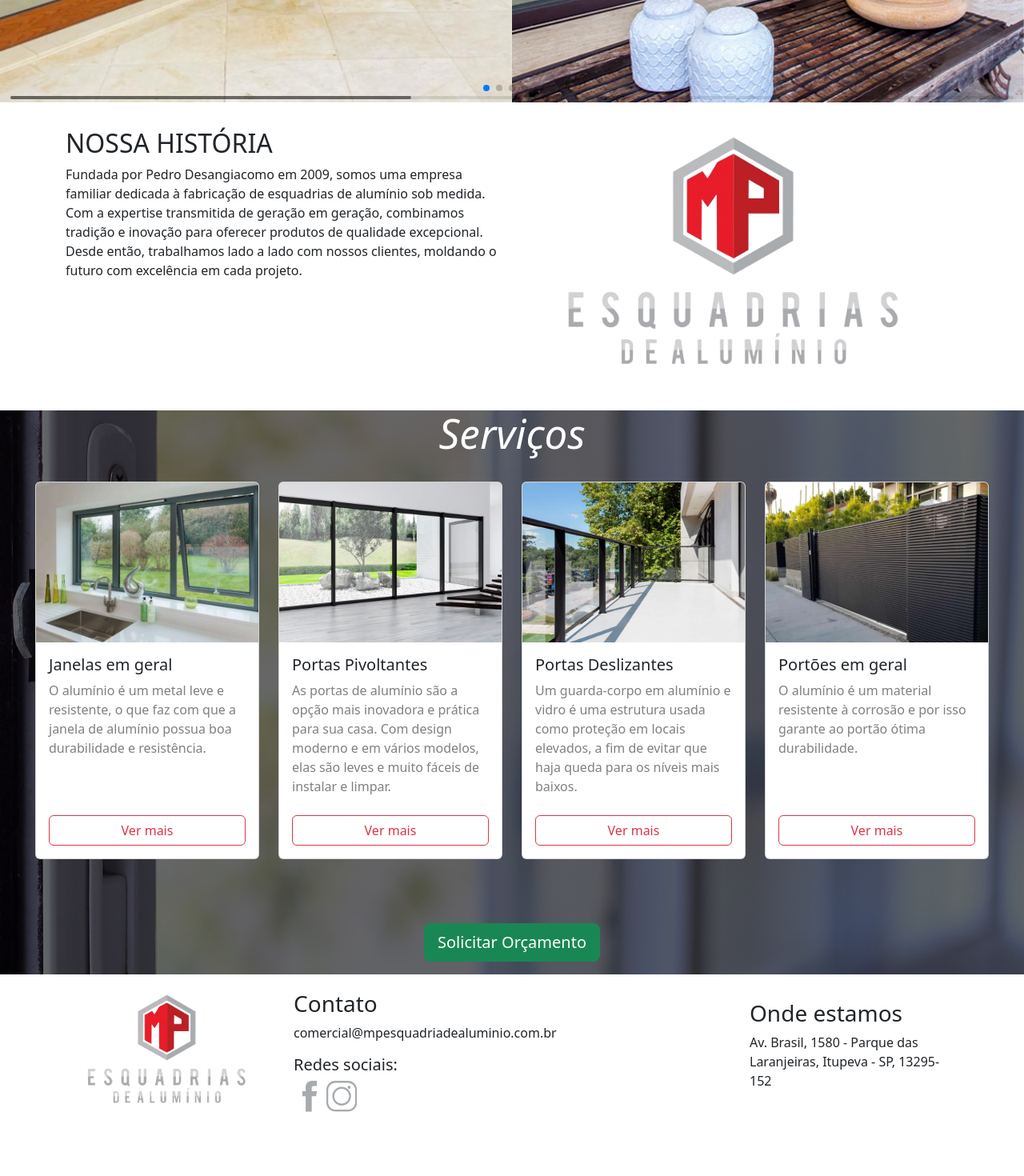
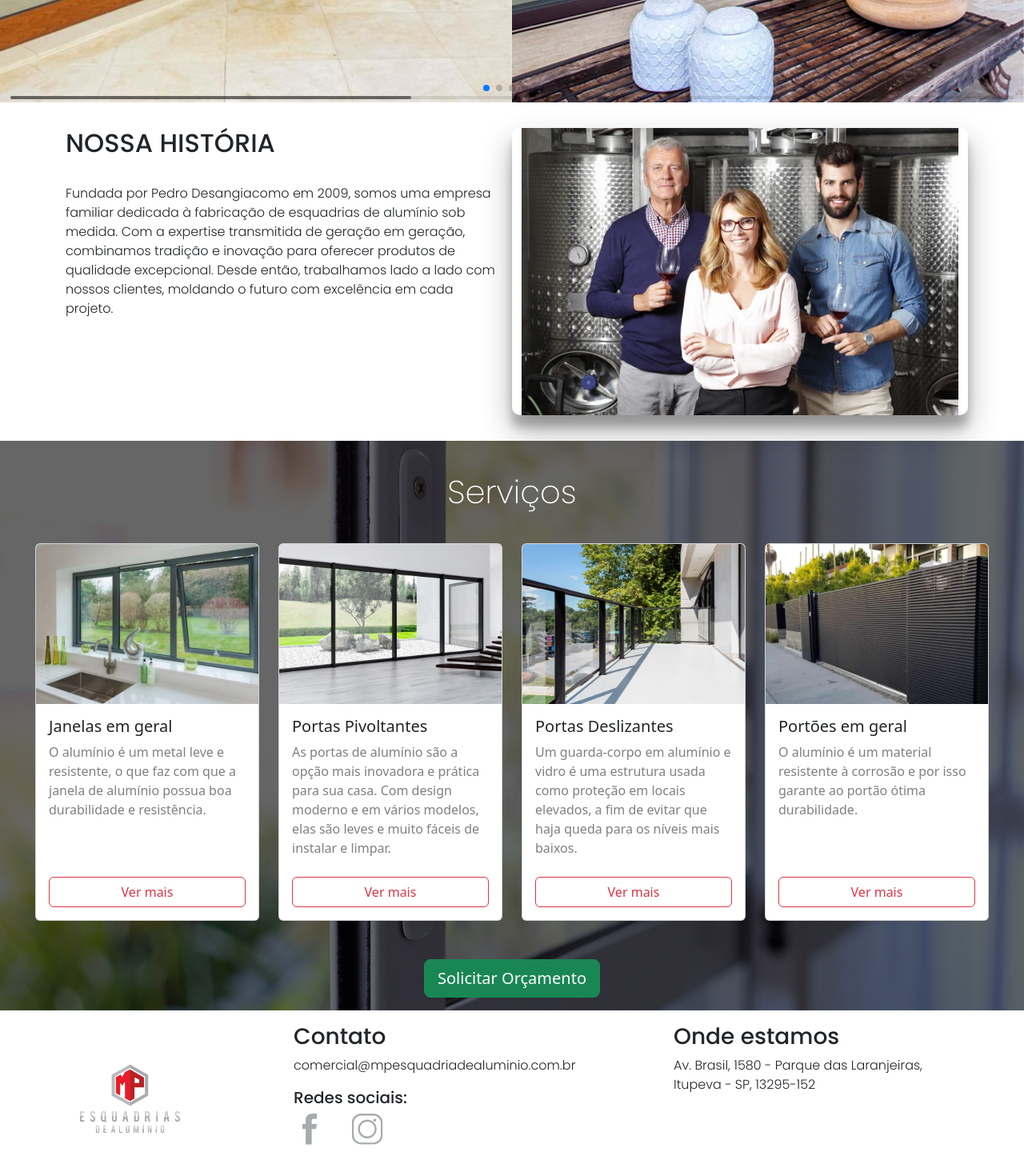
Before and after one commit to ViniciusRotondo/mp-esquadrias-de-aluminio, a React (Vite) app: page / in a window 1280 px wide. Shown: the part 672-2142 px from the top of the page at 80% size. Before the commit the page ends 2083 px from the top, so only its background shows below. Built offline with nearby package versions, Linux system fonts and the light colour scheme.

Commit message:
Ajustes Finais

```diff
--- a/package.json
+++ b/package.json
@@ -13,6 +13,7 @@
     "deploy": "gh-pages -d dist"
   },
   "dependencies": {
+    "@googlemaps/js-api-loader": "^1.16.6",
     "@react-google-maps/api": "^2.19.3",
     "bootstrap": "^5.3.3",
     "react": "^18.2.0",
--- a/src/Components/Carrossel/carousel.css
+++ b/src/Components/Carrossel/carousel.css
@@ -2,7 +2,6 @@
     width: 100%;
     object-fit: cover;
     height: 100vh;
-
 }
 
 .slide-container{
--- /dev/null
+++ b/src/Components/Footer/footer.css
@@ -0,0 +1,22 @@
+@import url('https://fonts.googleapis.com/css2?family=Poppins:ital,wght@0,100;0,200;0,300;0,400;0,500;0,600;0,700;0,800;0,900;1,100;1,200;1,300;1,400;1,500;1,600;1,700;1,800;1,900&display=swap');
+
+.container p{
+    font-family: "Poppins", sans-serif;
+    font-weight: 300;
+    font-style: normal;
+}
+
+.container h3, h5{
+    font-family: "Poppins", sans-serif;
+    font-weight: 500;
+    font-style: normal;
+}
+.container{
+    display: flex;
+    flex-direction: row;
+    justify-content: flex-start;
+}
+
+.nossas-redes img{
+    padding-right: 2em;
+}
--- a/src/Components/Footer/index.jsx
+++ b/src/Components/Footer/index.jsx
@@ -1,34 +1,68 @@
-import React from 'react';
-import { Container, Row, Col, Image } from 'react-bootstrap';
-import Facebook from '/facebook.svg';
-import Instagram from '/instagram.svg';
-import Logo from '/LogoCompleta.png';
+import "./footer.css";
+import React, { useEffect } from "react";
+import { Loader } from "@googlemaps/js-api-loader";
+import { Container, Row, Col, Image } from "react-bootstrap";
+import Facebook from "/facebook.svg";
+import Instagram from "/instagram.svg";
+import Logo from "/LogoCompleta.png";
 
 const Footer = () => {
+/*     const loader = new Loader({
+    apiKey: "AIzaSyBOSKZcVo6SjVL2b3oXps2hPFKP_2PaERs",
+    version: "weekly",
+    libraries: ["places"],
+  });
+
+  const mapOptions = {
+    center: {
+      lat: -23.167260,
+      lng: -47.054356,
+    },
+    zoom: 20,
+  };
+
+  useEffect(() => {
+    loader
+      .importLibrary("maps")
+      .then(({ Map }) => {
+        new Map(document.getElementById("map"), mapOptions);
+      })
+      .catch((e) => {
+
+      });
+  }, []);  */
+
   return (
-    <Container>
-      <Row className="align-items-center py-3">
-        <Col md={3} className='logo d-none d-md-block '>
-          <Image src={Logo} alt="logotipo" fluid className="align-self-center" />
+    <Container fluid className="container">
+      <Row className="align-items-start py-3">
+        <Col md={2} className="d-none d-md-block py-5">
+          <Image src={Logo} alt="logotipo" fluid className="align-self-start" />
         </Col>
-        <Col md={6} className="contato">
+        <Col md={{ span: 5, offset: 1 }} className="contato">
           <h3>Contato</h3>
-          <p>
-            comercial@mpesquadriadealuminio.com.br
-          </p>
+          <p>comercial@mpesquadriadealuminio.com.br</p>
           <h5>Redes sociais:</h5>
-          <div className='nossas-redes'>
-            <a target='blank' href='https://www.facebook.com/mp.esquadriadealuminio.1'>
+          <div className="nossas-redes">
+            <a
+              target="_blank"
+              href="https://www.facebook.com/mp.esquadriadealuminio.1"
+            >
               <img src={Facebook} alt="Imagem facebook" />
             </a>
-            <a target='blank' href='https://www.instagram.com/mp_esquadrias_de_aluminio?utm_source=ig_web_button_share_sheet&igsh=ZDNlZDc0MzIxNw=='>
-              <img src={Instagram} alt="Imagem instagram" className='insta' />
+            <a
+              target="_blank"
+              href="https://www.instagram.com/mp_esquadrias_de_aluminio?utm_source=ig_web_button_share_sheet&igsh=ZDNlZDc0MzIxNw=="
+            >
+              <img src={Instagram} alt="Imagem instagram" className="insta" />
             </a>
           </div>
         </Col>
-        <Col md={3} className="endereco py-3">
+        <Col md={4} className="endereco">
           <h3>Onde estamos</h3>
-          <p>Av. Brasil, 1580 - Parque das Laranjeiras, Itupeva - SP, 13295-152</p>
+          <p>
+            Av. Brasil, 1580 - Parque das Laranjeiras, Itupeva - SP, 13295-152
+          </p>
+          {/* <div id="map" style={{ width: "100%", height: "400px" }}></div> */}
         </Col>
       </Row>
     </Container>
--- a/src/Components/Header/index.jsx
+++ b/src/Components/Header/index.jsx
@@ -13,8 +13,9 @@ const Header = () => {
   const scrollToQuemSomos = () => {
     const quemSomosSection = document.querySelector(".ref-quem-somos");
     if (quemSomosSection) {
+      const offset = 80;
       window.scrollTo({
-        top: quemSomosSection.offsetTop,
+        top: quemSomosSection.offsetTop - offset,
         behavior: "smooth",
       });
     }
@@ -23,8 +24,9 @@ const Header = () => {
   const scrollToServicos = () => {
     const servicosSection = document.querySelector(".ref-servicos");
     if (servicosSection) {
+      const offset = 60;
       window.scrollTo({
-        top: servicosSection.offsetTop,
+        top: servicosSection.offsetTop - offset,
         behavior: "smooth",
       });
     }
@@ -60,16 +62,17 @@ const Header = () => {
             activeKey="/home"
           >
             <Nav.Item>
-              <Nav.Link onClick={scrollToTop}>Início</Nav.Link>
+              <Nav.Link className="navbar" onClick={scrollToTop}>Início</Nav.Link>
             </Nav.Item>
             <Nav.Item>
-              <Nav.Link onClick={scrollToQuemSomos}>Quem Somos</Nav.Link>
+              <Nav.Link className="navbar" onClick={scrollToQuemSomos}>Quem Somos</Nav.Link>
             </Nav.Item>
             <Nav.Item>
-              <Nav.Link onClick={scrollToServicos}>Nossos Serviços</Nav.Link>
+              <Nav.Link className="navbar" onClick={scrollToServicos}>Nossos Serviços</Nav.Link>
             </Nav.Item>
             <Nav.Item>
               <Nav.Link
+                className="navbar"
                 target="blank"
                 href="https://api.whatsapp.com/send?phone=5511974094092"
               >
--- a/src/Components/QuemSomos/index.jsx
+++ b/src/Components/QuemSomos/index.jsx
@@ -1,24 +1,30 @@
-import LogoCompleta from "/LogoCompleta.png";
-import { Container, Row, Col, Image } from 'react-bootstrap';
+import "./quemSomos.css";
+import FamiliaMP from "/familiamp.jpg";
+import { Container, Row, Col, Image } from "react-bootstrap";
 
 const QuemSomos = () => {
   return (
+    <>
       <Container className="container-quem-somos">
         <Row>
-        <Col md={6}>
-          <h2 className="color-red">
-            NOSSA HISTÓRIA
-          </h2>
+          <Col md={6} className="text-quem-somos">
+            <h2>NOSSA HISTÓRIA</h2>
             <p>
-            Fundada por Pedro Desangiacomo em 2009, somos uma empresa familiar dedicada à fabricação de esquadrias de alumínio sob medida. Com a expertise transmitida de geração em geração, combinamos tradição e inovação para oferecer produtos de qualidade excepcional. Desde então, trabalhamos lado a lado com nossos clientes, moldando o futuro com excelência em cada projeto.
+              Fundada por Pedro Desangiacomo em 2009, somos uma empresa familiar
+              dedicada à fabricação de esquadrias de alumínio sob medida. Com a
+              expertise transmitida de geração em geração, combinamos tradição e
+              inovação para oferecer produtos de qualidade excepcional. Desde
+              então, trabalhamos lado a lado com nossos clientes, moldando o
+              futuro com excelência em cada projeto.
             </p>
           </Col>
-        <Col md={6} className="d-none d-md-block">
-          <Image src={LogoCompleta} alt="logo" fluid />
+          <Col md={6} className="img-quem-somos">
+            <Image src={FamiliaMP} alt="logo" fluid />
           </Col>
         </Row>
+      </Container>
       <div className="ref-servicos"></div>
-    </Container>
+    </>
   );
 };
 
--- /dev/null
+++ b/src/Components/QuemSomos/quemSomos.css
@@ -0,0 +1,31 @@
+@import url('https://fonts.googleapis.com/css2?family=Poppins:ital,wght@0,100;0,200;0,300;0,400;0,500;0,600;0,700;0,800;0,900;1,100;1,200;1,300;1,400;1,500;1,600;1,700;1,800;1,900&display=swap');
+
+.container-quem-somos{
+    display: flex;
+    justify-content: center;
+    align-items: center;
+}
+
+.img-quem-somos{
+    box-shadow: rgba(0, 0, 0, 0.3) 0px 19px 38px, rgba(0, 0, 0, 0.22) 0px 15px 12px;
+    border-radius: 10px;
+}
+
+.text-quem-somos{
+    font-family: "Poppins", sans-serif;
+    font-weight: 300;
+    font-style: normal;
+}
+
+.text-quem-somos h2{
+    font-family: "Poppins", sans-serif;
+    font-weight: 500;
+    font-style: normal;
+    margin-bottom: 1em;
+}
+
+@media (max-width: 600px) {
+    .img-quem-somos{
+        display: none;
+    }
+}
--- a/src/Components/Servicos/servicos.css
+++ b/src/Components/Servicos/servicos.css
@@ -1,22 +1,27 @@
+@import url('https://fonts.googleapis.com/css2?family=Poppins:ital,wght@0,100;0,200;0,300;0,400;0,500;0,600;0,700;0,800;0,900;1,100;1,200;1,300;1,400;1,500;1,600;1,700;1,800;1,900&display=swap');
 
 .container-galeria{
-    background: url("/fundoServicos.png") no-repeat right top fixed;
+    background: url("/fundoServicos.png") no-repeat fixed;
+    background-size: cover;
+    margin-top: 2em
 }
 
  .servicos{
     flex-wrap: wrap;
-    margin-top: 2em;
     margin-right: 2em;
     margin-left: 2em;
     margin-bottom: 0.5em;
+
 }
 
-.title{
+.title h1{
     text-align: center;
     color: white;
-    font-style: italic;
-    margin: 2em;
-    font-family: system-ui, -apple-system, BlinkMacSystemFont, 'Segoe UI', Roboto, Oxygen, Ubuntu, Cantarell, 'Open Sans', 'Helvetica Neue', sans-serif;
+    margin-bottom: 1em;
+    font-family: "Poppins", sans-serif;
+    font-weight: 200;
+    font-style: normal;
+    padding-top: 1em;
 }
 
 .card-img-top {
@@ -31,7 +36,6 @@
   }
 
 .slider-servicos {
-    margin-top: 2em;
     overflow: hidden;
     object-fit: cover;
     width: 40%;
@@ -47,6 +51,6 @@
 
 @media (max-width: 768px) {
     .slider-servicos{
-        width: 80%;
+        width: 60%;
     }
 }
--- a/src/index.css
+++ b/src/index.css
@@ -11,11 +11,6 @@
   text-rendering: optimizeLegibility;
   -webkit-font-smoothing: antialiased;
   -moz-osx-font-smoothing: grayscale;
-}
-
-h1 {
-  font-size: 3.2em;
-  line-height: 1.1;
 }
 
 @media (prefers-color-scheme: light) {
```
Also changed, not shown: public/familiamp.jpg (added), 1 other file (tests, documents, lock files or other folders). Lines whose indentation alone changed are shown as unchanged.
